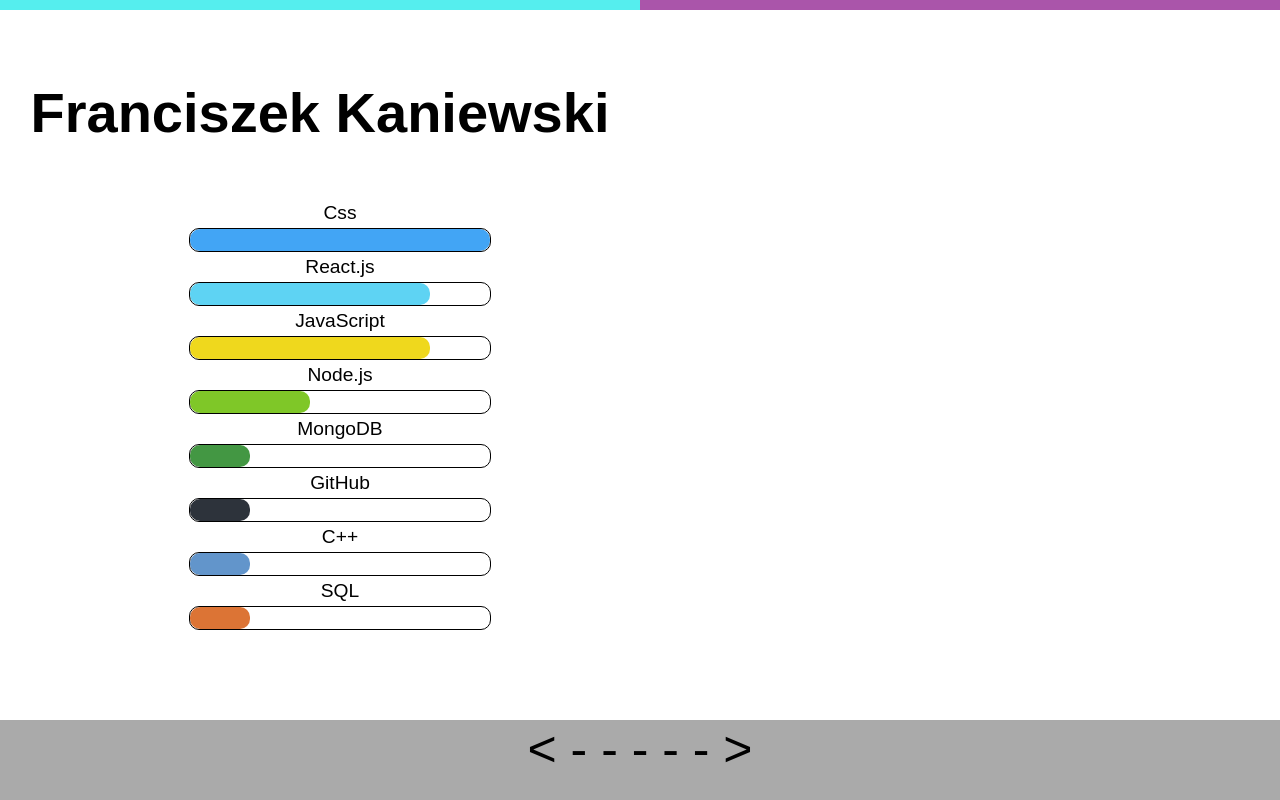
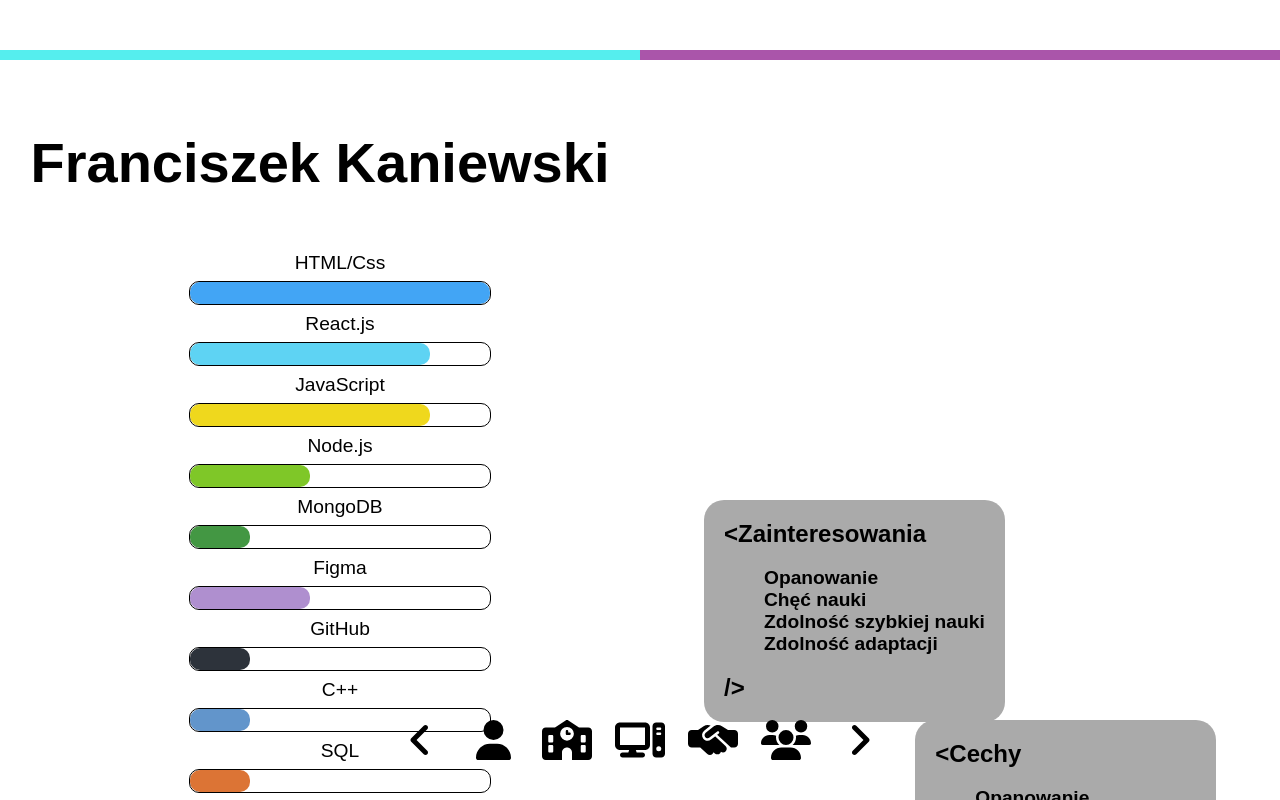
Before and after one commit to FranciszekKaniewski/cv, a React (Create React App) app: page / in a window 1280 px wide. Built offline with nearby package versions, Linux system fonts and the light colour scheme.

Commit message:
NamePage + ScrollBar

```diff
--- a/src/Coponents/ScrollBar.jsx
+++ b/src/Coponents/ScrollBar.jsx
@@ -1,4 +1,8 @@
 import React from 'react'
+
+import { FontAwesomeIcon } from '@fortawesome/react-fontawesome'
+import { faUser, faSchool, faComputer, faHandshakeAlt, faUsers, faAngleLeft, faAngleRight } from '@fortawesome/free-solid-svg-icons'
+
 
 function ScrollBar({procent, setProcent}) {
 
@@ -12,13 +16,13 @@
 
   return (
     <div className='scroll-bar'>
-      <span onClick={(e)=> moveLeft()}>&lt; </span>
-      <span>- </span>
-      <span>- </span>
-      <span>- </span>
-      <span>- </span>
-      <span>- </span>
-      <span onClick={(e)=> moveRight()}>&gt;</span>
+      <span onClick={(e)=> moveLeft()}><FontAwesomeIcon icon={faAngleLeft}/></span>
+      <span> <FontAwesomeIcon icon={faUser} /> </span>
+      <span> <FontAwesomeIcon icon={faSchool} /></span>
+      <span> <FontAwesomeIcon icon={faComputer} /> </span>
+      <span> <FontAwesomeIcon icon={faHandshakeAlt} /> </span>
+      <span> <FontAwesomeIcon icon={faUsers} /> </span>
+      <span onClick={(e)=> moveRight()}><FontAwesomeIcon icon={faAngleRight}/></span>
     </div>
   )
 }
--- a/src/Css/App.css
+++ b/src/Css/App.css
@@ -24,18 +24,26 @@
     transition: .4s
 }
 
+
 .sample-page>.left>.skills{
     flex-basis: 100%;
     text-align: center;
     font-size: 1.2em;
+    margin-bottom: 40px;
 }
 .sample-page>.left>.skills>ul{
     list-style-type: none;
 }
+.left{
+    margin-top: 50px;
+}
+.left>h5{
+    margin: 20px 100px;
+}
 .progres-bar{
     width: 50%;
     height: 22px;
-    margin: 0.5vh auto;
+    margin: 7.5px auto;
     background-color: rgba(170, 153, 170, 0);
     border-radius: 10px;
     position: relative;
@@ -50,6 +58,40 @@
     z-index: -1;
     border-radius: 10px;
 }
+.right{
+    display: flex;
+    flex-wrap: wrap;
+    justify-content: space-evenly;
+    position: relative;
+    margin-top: 50px;
+}
+.right>h5{
+    position: absolute;
+    margin: 0;
+    font-size: 1.5em;
+    background-color: #aaa;
+    border-radius: 20px;
+    padding: 20px;
+    top: 450px;
+    left: 5vw;
+}
+.right>h5:nth-child(2){
+    top: 670px;
+    left: auto;
+    right: 5vw;
+}
+.right>.avatar{
+    display: block;
+    /* width: 100%; */
+    margin-top: 0vh;
+    height: 900px;
+    margin: 0 100vw;
+}
+.right>h5>ul{
+    list-style-type: none;
+    font-size: .8em;
+}
+
 
 .sample-page{
     flex-basis: 100%;
@@ -82,13 +124,23 @@
     background-color: #a5a;
 }
 
+
 .scroll-bar{
     text-align: center;
     font-size: 50px;
     position: fixed;
-    left: 0;
-    right: 0;
-    bottom: 0;
-    height: 10vh;
-    background-color: #aaa;
+    left: 30%;
+    right: 30%;
+    border-radius: 100px;
+    bottom: 40px;
+    height: 5vh;
+    /* background-color: rgba(252, 227, 0, 0.534); */
+    display: flex;
 }
+.scroll-bar>span{
+    cursor: pointer;
+    flex-basis: 100%;
+    height: 10px;
+    line-height: 5vh;
+    font-size: 40px;
+}
--- a/src/Pages/NamePage.jsx
+++ b/src/Pages/NamePage.jsx
@@ -4,15 +4,18 @@
 import { FontAwesomeIcon } from '@fortawesome/react-fontawesome'
 import { faMailBulk, faPhone, faLocation } from '@fortawesome/free-solid-svg-icons'
 
+import Avatar from '../Assets/avatar.png'
+
 function NamePage() {
 
     const SkillsList =
     [
-        {name:'Css',progress:100,color:'#42a5f5',},
+        {name:'HTML/Css',progress:100,color:'#42a5f5',},
         {name:'React.js',progress:80,color:'#5ed3f3',},
         {name:'JavaScript',progress:80,color:'#efd81d',},
         {name:'Node.js',progress:40,color:'#7fc728',},
         {name:'MongoDB',progress:20,color:'#439743',},
+        {name:'Figma',progress:40,color:'#af8fcf',},
         {name:'GitHub',progress:20,color:'#2d333b',},
         {name:'C++',progress:20,color:'#6295cb',},
         {name:'SQL',progress:20,color:'#dc7435',},
@@ -50,7 +53,26 @@
         </div>
 
         <div className="right">
+            <img src={Avatar} alt="" className="avatar" />
 
+            <h5>&lt;Cechy
+                <ul>
+                    <li>Opanowanie</li>
+                    <li>Chęć nauki</li>
+                    <li>Zdolność szybkiej nauki</li>
+                    <li>Zdolność adaptacji</li>
+                </ul>
+                <span>/&gt;</span>
+            </h5>
+            <h5>&lt;Zainteresowania
+                <ul>
+                    <li>Opanowanie</li>
+                    <li>Chęć nauki</li>
+                    <li>Zdolność szybkiej nauki</li>
+                    <li>Zdolność adaptacji</li>
+                </ul>
+                <span>/&gt;</span>
+            </h5>
         </div>
 
     </div>
```
Also changed, not shown: src/Assets/avatar.png (added).
